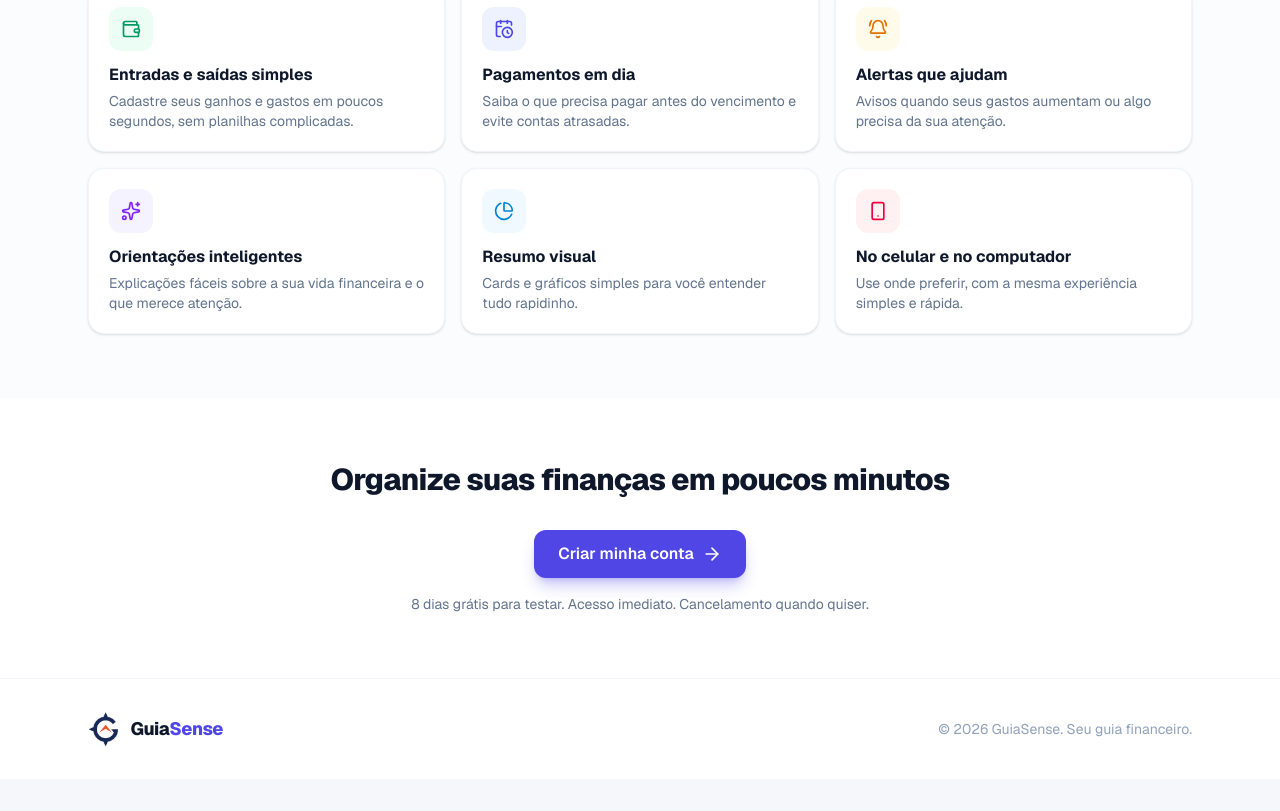
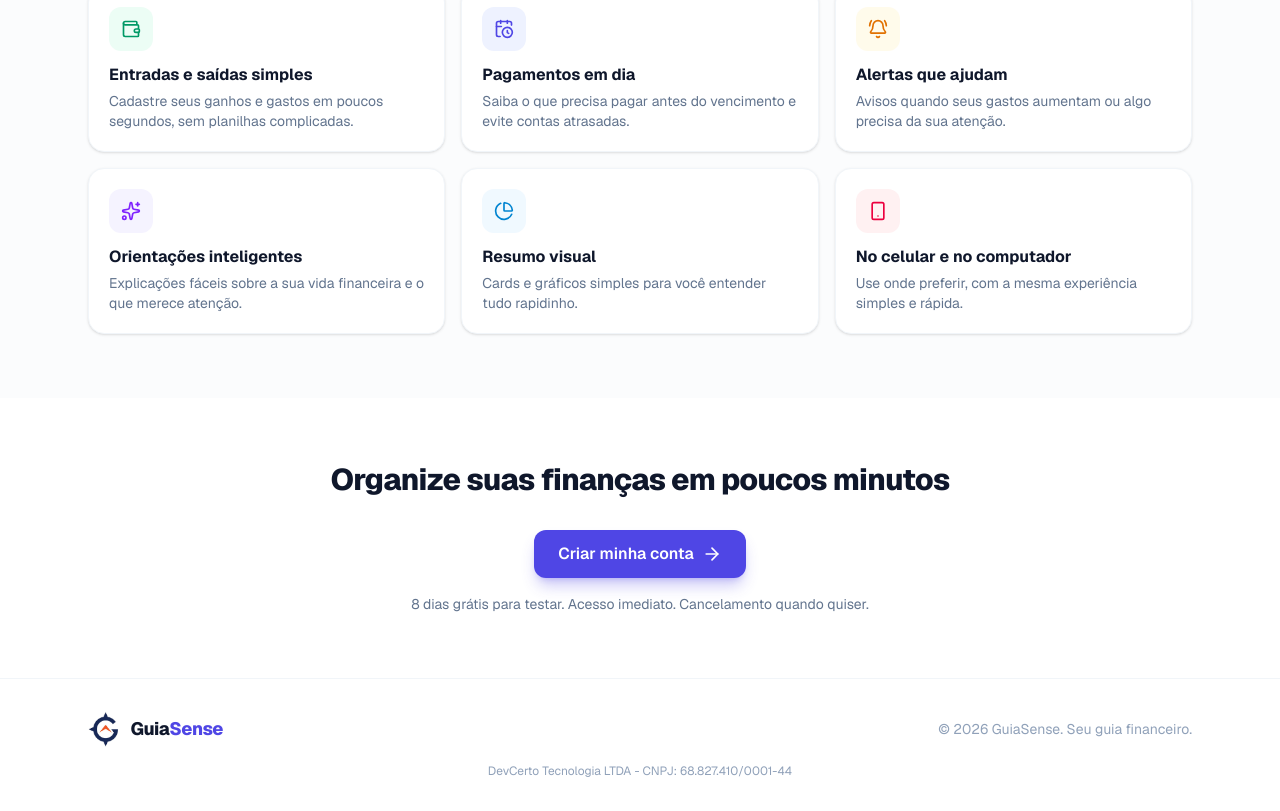
Before and after one commit to autogestmktdigital/GuiaSense, a Next.js app in the folder frontend/: page / in a window 1280 px wide. Shown: the part 930-1741 px from the top of the page. Before the commit the page ends 1709 px from the top, so only its background shows below. Built offline with nearby package versions, Linux system fonts and the light colour scheme; no server answers.

Commit message:
feat: rodape com dados da empresa DevCerto Tecnologia LTDA

```diff
--- a/frontend/src/app/page.tsx
+++ b/frontend/src/app/page.tsx
@@ -212,6 +212,9 @@ export default function HomePage() {
             © {new Date().getFullYear()} GuiaSense. Seu guia financeiro.
           </p>
         </div>
+        <p className="mx-auto mt-4 w-full max-w-6xl px-4 text-center text-xs text-slate-400 sm:px-6">
+          DevCerto Tecnologia LTDA - CNPJ: 68.827.410/0001-44
+        </p>
       </footer>
     </div>
   );
```
